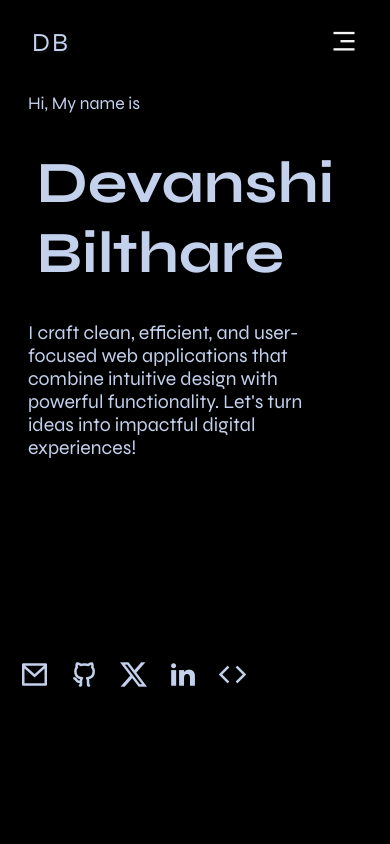
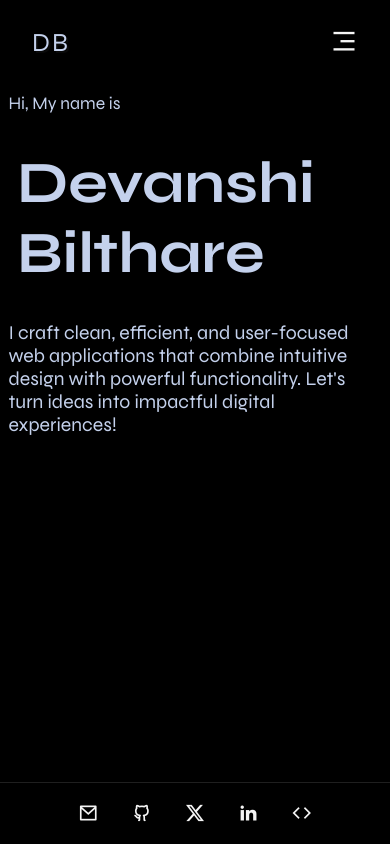
Before and after one commit to Devanshi-Bilthare/Portfolio, a React (Create React App) app: page / in a window 390 px wide. Built offline with nearby package versions, Linux system fonts and the light colour scheme; a web font is replaced by a local one.

Commit message:
added footer responsiveness

```diff
--- a/src/App.css
+++ b/src/App.css
@@ -21,7 +21,7 @@ html,body{
   position: relative;
   width: 100%;
   height: 100%;
-  padding:0 5%;
+  /* padding:0 5%; */
 }
 
 a{
--- a/src/Components/Footer/Footer.css
+++ b/src/Components/Footer/Footer.css
@@ -1,22 +1,54 @@
-.footer{
-    width: 100vw;
-    height: 10vh;
-    /* background-color: red; */
-    /* display: flex; */
-    /* justify-content: center; */
-    gap: 5vw;
-    align-items: center;
-    position: absolute;
-    bottom: 5vh;
-    display: none;
+.footer {
+  width: 100%;
+  padding: 1rem 0;
+  background-color: #000000;
+  display: flex;
+  justify-content: center;
+  align-items: center;
+  gap: 6vw;
+  position: fixed;
+  bottom: 0;
+  z-index: 999;
+  transition: all 0.3s ease;
+  border-top: 1px solid #1f1f1f;
 }
 
-.footer a{
-    font-size: 30px;
+.footer a {
+  font-size: 24px;
+  color: #f5f5f5;
+  transition: color 0.3s ease, transform 0.3s ease;
 }
 
-@media (max-width:600px){
-    .footer{
-        display:flex
-    }
+.footer a:hover {
+  color: #C4D1EC;
+  transform: scale(1.2);
 }
+
+@media (max-width: 768px) {
+  .footer {
+    padding: 0.8rem 0;
+    gap: 8vw;
+  }
+
+  .footer a {
+    font-size: 22px;
+  }
+}
+
+@media (max-width: 400px) {
+  .footer {
+    gap: 6vw;
+    flex-wrap: wrap;
+  }
+
+  .footer a {
+    font-size: 20px;
+    margin: 5px;
+  }
+}
+
+@media (min-width: 601px) {
+  .footer {
+    display: none;
+  }
+}
--- a/src/Components/Navbar/Navbar.css
+++ b/src/Components/Navbar/Navbar.css
@@ -10,6 +10,7 @@
 nav {
   height: 10vh;
   width: 100%;
+  background-color: #000000;
   display: flex;
   justify-content: space-between;
   align-items: center;
```
